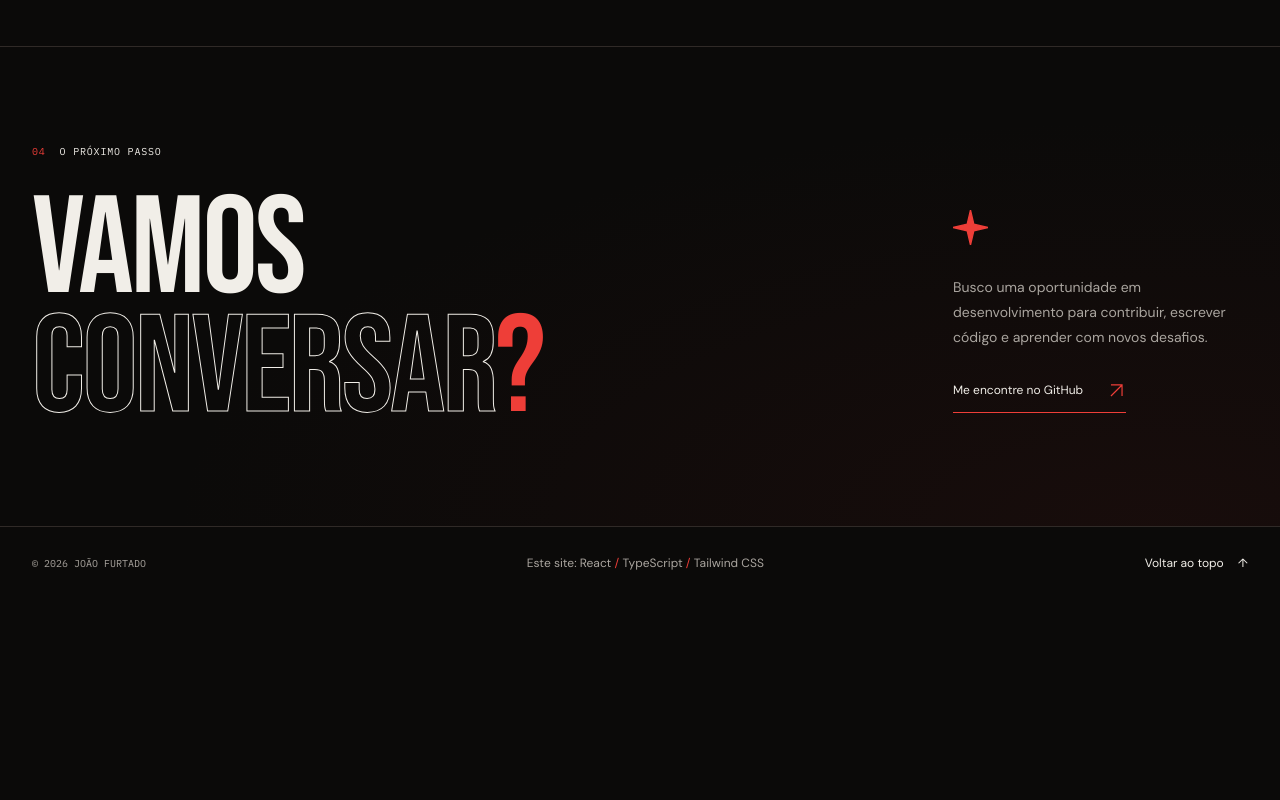
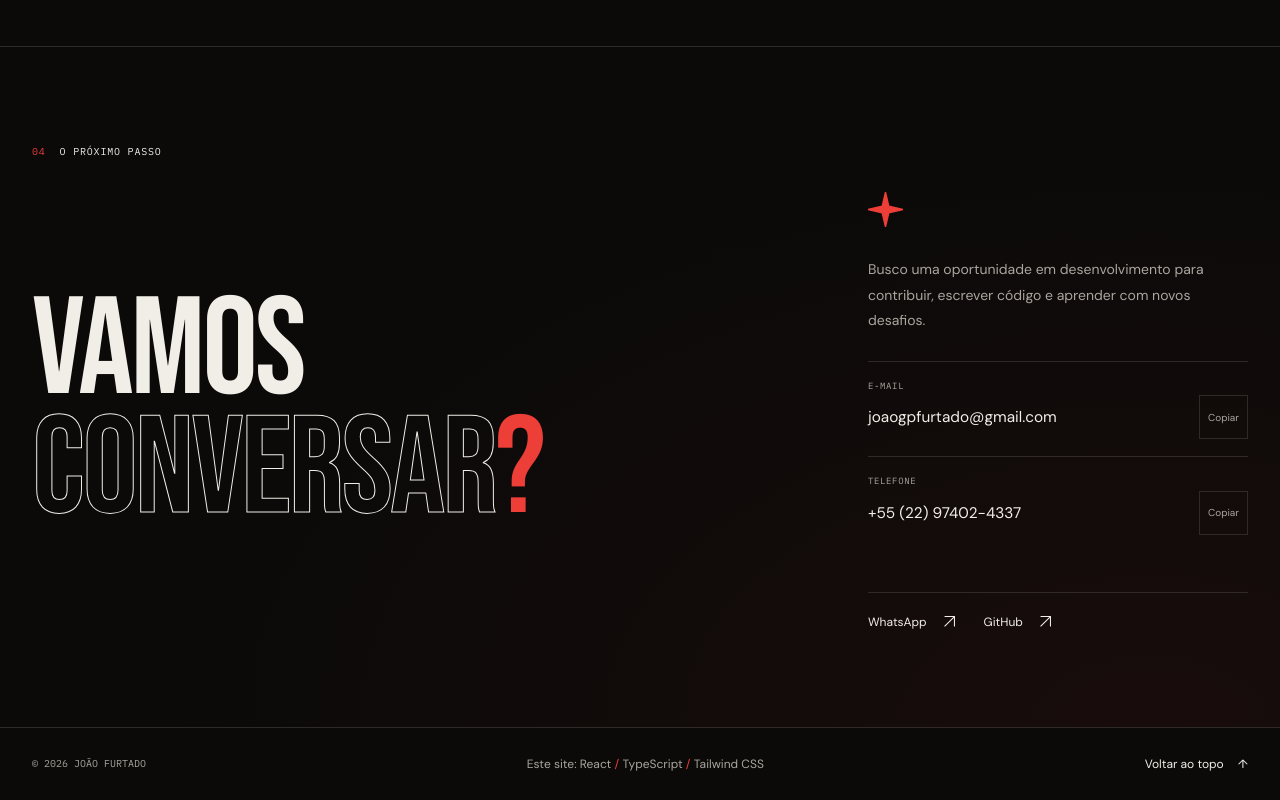
Before and after one commit to FurtadoRDS/joao-furtado-portfolio-v1, a React (Vite) app: page / in a window 1280 px wide. Shown: the part 3054-3854 px from the top of the page. Before the commit the page ends 3653 px from the top, so only its background shows below. Built offline with nearby package versions, Linux system fonts and the light colour scheme.

Commit message:
Adiciona email e telefone com links diretos de contato

```diff
--- a/src/App.tsx
+++ b/src/App.tsx
@@ -2,6 +2,7 @@ import { useEffect, useRef, useState } from 'react';
 import { profile } from './content/profile';
 import { Arrow, Star } from './components/Icons';
 import { Projects } from './components/Projects';
+import { ContactChannels } from './components/ContactChannels';
 import { useReveal } from './hooks/useReveal';
 
 const navigation = [
@@ -134,7 +135,7 @@ function App() {
             <p className="eyebrow" data-reveal><span>04</span> O próximo passo</p>
             <div className="contact-layout" data-reveal>
               <h2 id="contact-title">VAMOS<br /><em>CONVERSAR</em><span>?</span></h2>
-              <div className="contact-copy"><Star className="text-accent" /><p>Busco uma oportunidade em desenvolvimento para contribuir, escrever código e aprender com novos desafios.</p><a className="primary-link" href={profile.links.github} target="_blank" rel="noreferrer"><span>Me encontre no GitHub</span><Arrow diagonal /></a></div>
+              <div className="contact-copy"><Star className="text-accent" /><p>Busco uma oportunidade em desenvolvimento para contribuir, escrever código e aprender com novos desafios.</p><ContactChannels /></div>
             </div>
           </div>
         </section>
--- /dev/null
+++ b/src/components/ContactChannels.tsx
@@ -0,0 +1,71 @@
+import { useEffect, useRef, useState } from 'react';
+import { profile } from '../content/profile';
+import { Arrow } from './Icons';
+
+type ContactKind = 'email' | 'phone';
+
+export function ContactChannels() {
+  const [copied, setCopied] = useState<ContactKind | null>(null);
+  const [feedback, setFeedback] = useState('');
+  const feedbackTimeout = useRef<ReturnType<typeof setTimeout> | null>(null);
+  const copyRequest = useRef(0);
+
+  useEffect(() => () => {
+    if (feedbackTimeout.current !== null) clearTimeout(feedbackTimeout.current);
+    copyRequest.current += 1;
+  }, []);
+
+  const copyContact = async (kind: ContactKind) => {
+    const request = ++copyRequest.current;
+    if (feedbackTimeout.current !== null) clearTimeout(feedbackTimeout.current);
+    setCopied(null);
+    setFeedback('');
+
+    try {
+      if (!navigator.clipboard?.writeText) throw new Error('Área de transferência indisponível');
+      await navigator.clipboard.writeText(kind === 'email' ? profile.contact.email : profile.contact.phone);
+      if (copyRequest.current !== request) return;
+      setCopied(kind);
+      setFeedback(kind === 'email' ? 'E-mail copiado.' : 'Telefone copiado.');
+    } catch {
+      if (copyRequest.current !== request) return;
+      setFeedback('Não foi possível copiar. Selecione o contato e copie manualmente.');
+    }
+
+    feedbackTimeout.current = setTimeout(() => {
+      setCopied(null);
+      setFeedback('');
+      feedbackTimeout.current = null;
+    }, 5000);
+  };
+
+  const emailHref = `mailto:${profile.contact.email}?subject=${encodeURIComponent('Contato pelo portfólio')}`;
+  const whatsappHref = `https://wa.me/${profile.contact.phone.replace(/\D/g, '')}`;
+
+  return (
+    <div className="contact-channels">
+      <div className="contact-channel">
+        <span className="contact-channel-label">E-mail</span>
+        <a className="contact-channel-value" href={emailHref} title="Abrir aplicativo de e-mail">{profile.contact.email}</a>
+        <button className="contact-copy-button" type="button" aria-label="Copiar e-mail" onClick={() => void copyContact('email')}>
+          {copied === 'email' ? 'Copiado' : 'Copiar'}
+        </button>
+      </div>
+
+      <div className="contact-channel">
+        <span className="contact-channel-label">Telefone</span>
+        <a className="contact-channel-value" href={`tel:${profile.contact.phone}`} title="Ligar para João Furtado">{profile.contact.phoneDisplay}</a>
+        <button className="contact-copy-button" type="button" aria-label="Copiar telefone" onClick={() => void copyContact('phone')}>
+          {copied === 'phone' ? 'Copiado' : 'Copiar'}
+        </button>
+      </div>
+
+      <p className="contact-feedback" role="status" aria-live="polite" aria-atomic="true">{feedback}</p>
+
+      <div className="contact-actions">
+        <a className="text-link" href={whatsappHref} target="_blank" rel="noreferrer">WhatsApp <Arrow diagonal /></a>
+        <a className="text-link" href={profile.links.github} target="_blank" rel="noreferrer">GitHub <Arrow diagonal /></a>
+      </div>
+    </div>
+  );
+}
--- a/src/content/profile.ts
+++ b/src/content/profile.ts
@@ -31,6 +31,11 @@ export interface Profile {
   education: Education;
   experience: Experience;
   currentProject: CurrentProject;
+  contact: {
+    email: string;
+    phone: string;
+    phoneDisplay: string;
+  };
   links: {
     github: string;
   };
@@ -91,6 +96,11 @@ export const profile: Profile = {
     name: 'Contract Guardian',
     status: 'Em desenvolvimento',
   },
+  contact: {
+    email: 'joaogpfurtado@gmail.com',
+    phone: '+5522974024337',
+    phoneDisplay: '+55 (22) 97402-4337',
+  },
   links: {
     github: 'https://github.com/FurtadoRDS',
   },
--- a/src/styles.css
+++ b/src/styles.css
@@ -124,9 +124,19 @@ svg path { stroke: currentColor; stroke-width: 1.5; }
 .contact-layout h2 { font-family: var(--font-display); font-size: clamp(74px, 10.8vw, 156px); line-height: .86; letter-spacing: -.02em; }
 .contact-layout h2 em { font-style: normal; color: transparent; -webkit-text-stroke: 1px var(--color-ink); }
 .contact-layout h2 > span { color: var(--color-accent); }
-.contact-copy { max-width: 295px; justify-self: end; }
+.contact-copy { width: 100%; min-width: 0; max-width: 380px; justify-self: end; }
 .contact-copy > svg { width: 35px; height: 35px; margin-bottom: 30px; }
 .contact-copy p { color: var(--color-muted); font-size: 14px; line-height: 1.8; }
+.contact-channels { margin-top: 28px; }
+.contact-channel { display: grid; grid-template-columns: minmax(0, 1fr) auto; align-items: center; column-gap: 12px; row-gap: 3px; border-top: 1px solid var(--color-rule); padding-block: 17px; min-width: 0; }
+.contact-channel-label { grid-column: 1 / -1; display: block; font-family: var(--font-mono); color: var(--color-muted); font-size: 9px; letter-spacing: .07em; text-transform: uppercase; }
+.contact-channel-value { min-width: 0; display: inline-block; font-size: clamp(13px, 1.2vw, 16px); line-height: 1.6; color: var(--color-ink); overflow-wrap: anywhere; transition: color .2s; }
+.contact-channel-value:hover { color: var(--color-accent); }
+.contact-copy-button { display: inline-flex; align-items: center; justify-content: center; gap: 6px; flex-shrink: 0; min-width: 44px; min-height: 44px; padding: 8px; border: 1px solid var(--color-rule); color: var(--color-muted); font-size: 10px; transition: border-color .2s, color .2s; }
+.contact-copy-button:hover { border-color: var(--color-accent); color: var(--color-ink); }
+.contact-copy-button svg { width: 15px; height: 15px; }
+.contact-actions { display: flex; flex-wrap: wrap; align-items: center; column-gap: 26px; row-gap: 14px; border-top: 1px solid var(--color-rule); padding-top: 20px; font-size: 12px; }
+.contact-feedback { min-height: 40px; padding-top: 12px; font-size: 11px !important; }
 [data-reveal][data-animate=true] { opacity: 0; transform: translateY(28px); transition: opacity .7s, transform .7s cubic-bezier(.16,1,.3,1); }
 [data-reveal][data-visible=true] { opacity: 1; transform: none; }
 @keyframes enter-up { from { opacity: 0; transform: translateY(28px); } to { opacity: 1; transform: none; } }
@@ -180,6 +190,11 @@ svg path { stroke: currentColor; stroke-width: 1.5; }
   .contact-copy { justify-self: start; max-width: 360px; }
   .contact-copy > svg { display: none; }
 }
+@media (max-width: 360px) {
+  .contact-layout h2 { font-size: 56px; }
+  .contact-channel-value { font-size: 13px; }
+  .contact-channel { gap: 8px; }
+}
 @media (prefers-reduced-motion: reduce) {
   html { scroll-behavior: auto; }
   *, *::before, *::after { animation: none !important; transition: none !important; }
```
Also changed, not shown: 1 other file (tests, documents, lock files or other folders).
